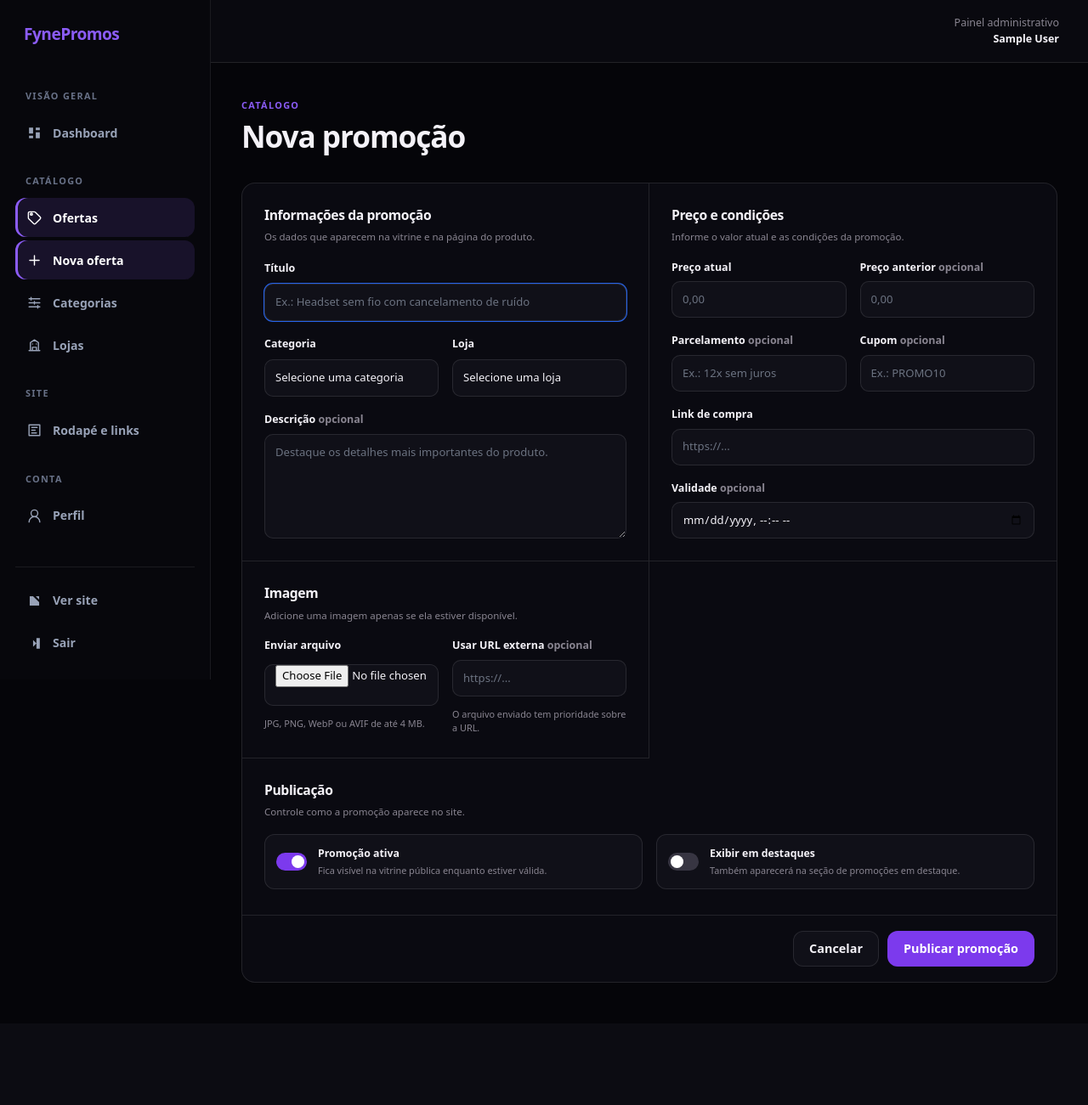
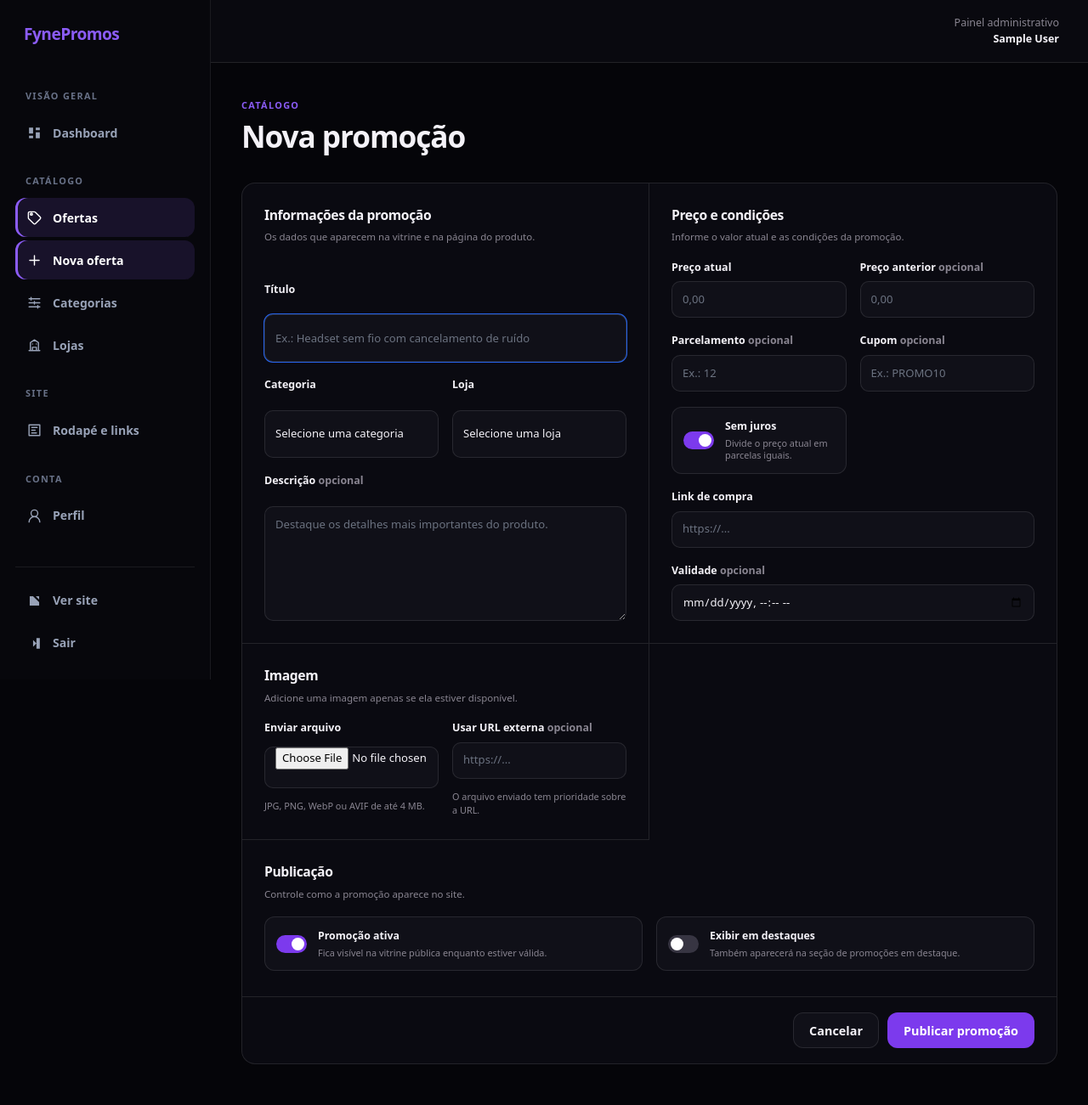
Before and after one commit to yjtank/fynepromos, a Laravel app: page /painel/promos/nova in a window 1280 px wide. Shown: the whole page at 85% size. Before the commit the page ends 1157 px from the top, so only its background shows below. Run offline with Laravel 12, Linux system fonts and the light colour scheme; the visitor is signed in with stand-in values (Sample User, id 1); data comes from the database, SQL or seed files in the repository.

Commit message:
feat: adicionar campos de parcelas no admin

```diff
--- a/resources/views/offers/form.blade.php
+++ b/resources/views/offers/form.blade.php
@@ -16,7 +16,21 @@
         <section class="offer-form-section">
             <header><h2>Preço e condições</h2><p>Informe o valor atual e as condições da promoção.</p></header>
             <div class="form-two-columns"><div class="form-field"><label for="current_price">Preço atual</label><input id="current_price" type="number" step="0.01" min="0" name="current_price" value="{{ old('current_price', $offer?->current_price) }}" required placeholder="0,00"><x-input-error :messages="$errors->get('current_price')" /></div><div class="form-field"><label for="old_price">Preço anterior <span>opcional</span></label><input id="old_price" type="number" step="0.01" min="0" name="old_price" value="{{ old('old_price', $offer?->old_price) }}" placeholder="0,00"><x-input-error :messages="$errors->get('old_price')" /></div></div>
-            <div class="form-two-columns"><div class="form-field"><label for="installment_info">Parcelamento <span>opcional</span></label><input id="installment_info" name="installment_info" value="{{ old('installment_info', $offer?->installment_info) }}" placeholder="Ex.: 12x sem juros"></div><div class="form-field"><label for="coupon">Cupom <span>opcional</span></label><input id="coupon" name="coupon" value="{{ old('coupon', $offer?->coupon) }}" placeholder="Ex.: PROMO10"></div></div>
+            <div class="form-two-columns">
+                <div class="form-field">
+                    <label for="installment_count">Parcelamento <span>opcional</span></label>
+                    <input id="installment_count" type="number" min="2" max="24" name="installment_count" value="{{ old('installment_count', $offer?->installment_count) }}" placeholder="Ex.: 12">
+                    <x-input-error :messages="$errors->get('installment_count')" />
+                </div>
+                <div class="form-field"><label for="coupon">Cupom <span>opcional</span></label><input id="coupon" name="coupon" value="{{ old('coupon', $offer?->coupon) }}" placeholder="Ex.: PROMO10"></div>
+            </div>
+            <div class="form-toggle-grid">
+                <label class="toggle-field">
+                    <input type="checkbox" name="installment_is_interest_free" value="1" @checked(old('installment_is_interest_free', $offer?->installment_is_interest_free ?? true))>
+                    <span class="toggle-control" aria-hidden="true"></span>
+                    <span><strong>Sem juros</strong><small>Divide o preço atual em parcelas iguais.</small></span>
+                </label>
+            </div>
             <div class="form-field"><label for="purchase_url">Link de compra</label><input id="purchase_url" type="url" name="purchase_url" value="{{ old('purchase_url', $offer?->purchase_url) }}" required placeholder="https://..."><x-input-error :messages="$errors->get('purchase_url')" /></div>
             <div class="form-field form-field--compact"><label for="expires_at">Validade <span>opcional</span></label><input id="expires_at" type="datetime-local" name="expires_at" value="{{ old('expires_at', $offer?->expires_at?->format('Y-m-d\\TH:i')) }}"></div>
         </section>
```
